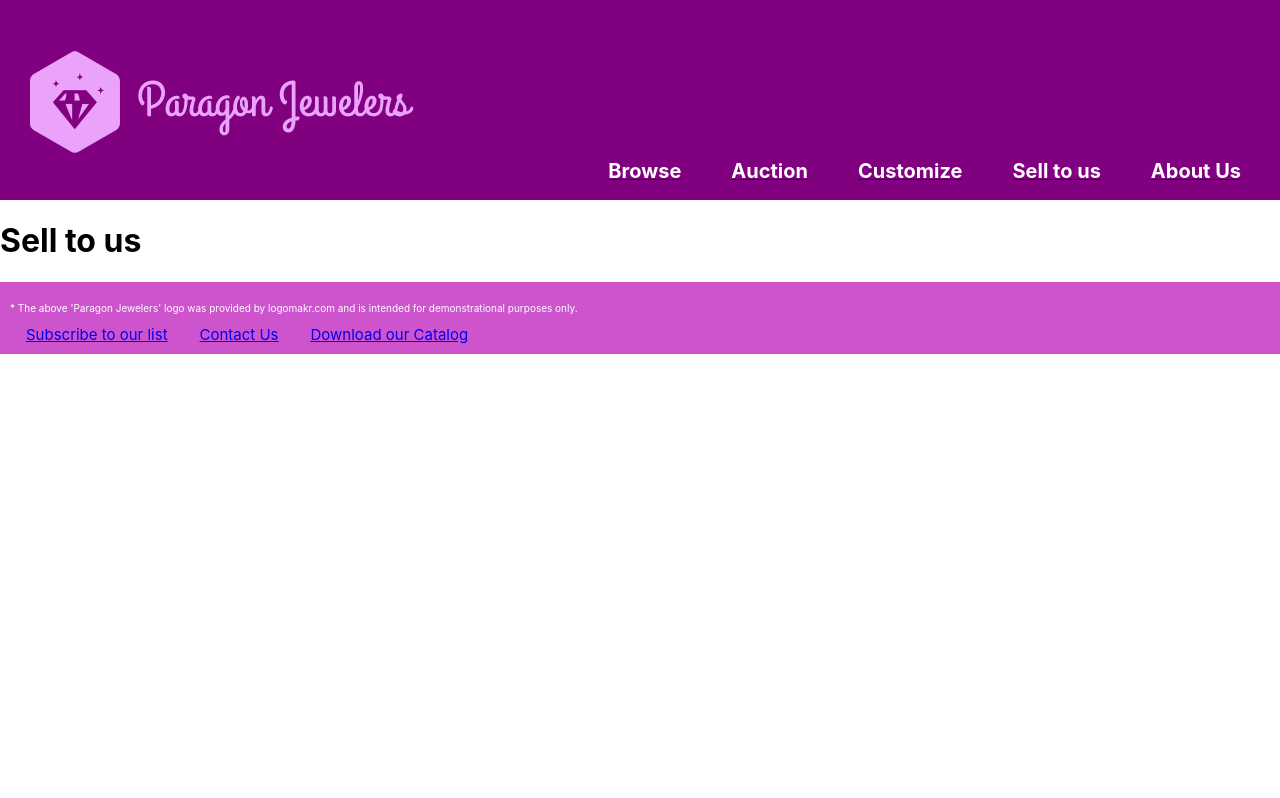
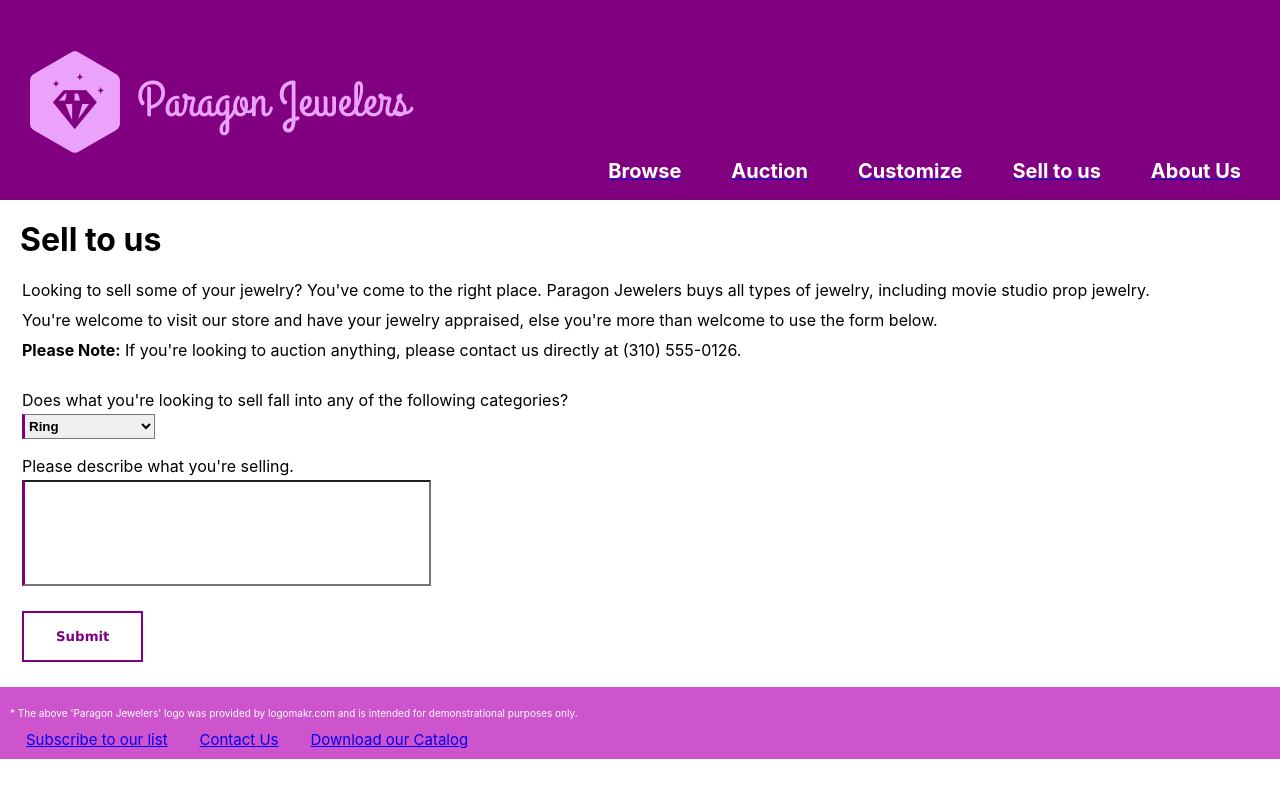
Before and after one commit to NaumanSir/paragon_jewelers, a React (Create React App) app: page /sell in a window 1280 px wide. Built offline with nearby package versions, Linux system fonts and the light colour scheme; what google-maps-react would draw is missing.

Commit message:
draft ready for deployment

```diff
--- a/src/components/Contact.css
+++ b/src/components/Contact.css
@@ -1,3 +1,7 @@
+.contact_background {
+    background-color: #eaa2fa;
+}
+
 .contact_section {
     background-color: #eaa2fa;
 }
@@ -8,3 +12,7 @@
     padding-top: 30px;
     text-align: center;
 }
+
+.contact_section p {
+    margin-left: 20px;
+}
--- a/src/components/Contact.js
+++ b/src/components/Contact.js
@@ -17,11 +17,13 @@ class Contact extends React.Component {
 
     render() {
         return (
-            <div className="contact_section">
-                <h1>Contact Us</h1>
-                <p>We're here to help with whatever your jewelry needs may be. Don't hesitate to contact us.</p>
-                <p><strong>Email us:</strong> paragon@paragonjewelers.com</p>
-                <p><strong>Call us:</strong> (310) 555-0126</p>
+            <div className="contact_background">
+                <div className="contact_section">
+                    <h1>Contact Us</h1>
+                    <p>We're here to help with whatever your jewelry needs may be. Don't hesitate to contact us.</p>
+                    <p><strong>Email us:</strong> paragon@paragonjewelers.com</p>
+                    <p><strong>Call us:</strong> (310) 555-0126</p>
+                </div>
                 {/* <img src="https://cdn.pixabay.com/photo/2014/10/24/03/22/rodeo-500716_1280.jpg" /> */}
                 <button onClick={this.handleClick}>Visit Us</button>
                 {this.state.render ? <Visit /> : null}
--- a/src/components/Customize.css
+++ b/src/components/Customize.css
@@ -11,10 +11,15 @@
     padding-top: 30px;
 }
 
+.form_header p {
+    margin-left: 20px;
+}
+
 .form_itself {
     padding: 15px;
     margin-left: 35px;
     /* border: 1px solid purple; */
+    /* border-bottom: 2px solid purple; */
 }
 
 .form_itself input {
@@ -23,6 +28,8 @@
     padding: 5px;
     color: lightgray;
     /* width: 300px; */
+    border-style: none;
+    border-left: 3px solid purple;
 }
 
 .form_itself select {
@@ -31,6 +38,8 @@
     padding: 5px;
     color: purple;
     font-weight: bold;
+    border-style: none;
+    border-left: 3px solid purple;
 }
 
 .number_of_pieces {
--- a/src/components/Customize.js
+++ b/src/components/Customize.js
@@ -11,7 +11,7 @@ class Customize extends React.Component {
             <div className="customize">
                 <div className="form_header">
                     <h1>Request an order of customized jewelry from Paragon Jewelers.</h1>
-                    <p>Complete the form below and Paragon Jewelers will contact you to clarify details and get you a quote.</p>
+                    <p>Complete the form below and Paragon Jewelers will contact you to clarify details and get you a quote ASAP.</p>
                 </div>
                 <div className="form_itself">
                     <form>
@@ -31,7 +31,7 @@ class Customize extends React.Component {
                         </select><br />
                         Number of pieces:&nbsp;&nbsp;
                         <input className="number_of_pieces" type="number" name="no_of_pieces" /><br />
-                        Describe what you imagine the custom piece(s) to look like<br />
+                        Describe what you imagine the custom piece(s) to look like.<br />
                         <input className="desc" type="textarea" cols="50" name="desc" /><br />
                         Is there any custom functionality you would like in this piece (fold out, light up, hidden compartment, etc.)?<br />
                         <input className="desc" type="textarea" name="functionality_desc" /><br />
--- a/src/components/Footer.css
+++ b/src/components/Footer.css
@@ -3,7 +3,7 @@
     padding: 10px;
     color: white;
     display: block;
-    position: absolute;
+    position: relative;
     width: 100%;
 }
 
--- /dev/null
+++ b/src/components/Sell.css
@@ -0,0 +1,43 @@
+.sell_header {
+    padding-bottom: 20px;
+}
+
+.sell_header p {
+    margin: 4px 25px 10px 22px;
+    padding: 0px;
+}
+
+.sell_form {
+    margin: 0px 25px 0px 22px;
+}
+
+.sell_form select {
+    margin-bottom: 17px;
+    margin-top: 4px;
+    font-weight: bold;
+    /* border-style: none; */
+    border-left: 3px solid purple;
+    height: 25px;
+}
+
+.sell_desc {
+    width: 400px;
+    height: 100px;
+    margin-top: 4px;
+    border-left: 3px solid purple;
+}
+
+.sell_submit input {
+    background-color: white;
+    border: 2px solid purple;
+    color: purple;
+    font-family: Lucida Sans;
+    font-weight: bolder;
+    padding: 16px 32px;
+    margin: 25px 0px 25px 0px;
+}
+
+.sell_submit input:hover {
+    background-color: purple;
+    color: white;
+}
--- a/src/components/Sell.js
+++ b/src/components/Sell.js
@@ -1,4 +1,5 @@
 import React from "react"
+import "./Sell.css"
 
 class Sell extends React.Component {
     // constructor() {
@@ -8,7 +9,27 @@ class Sell extends React.Component {
     render() {
         return (
             <div>
-                <h1>Sell to us</h1>
+                <div className="sell_header">
+                    <h1>Sell to us</h1>
+                    <p>Looking to sell some of your jewelry? You've come to the right place. Paragon Jewelers buys all types of jewelry, including movie studio prop jewelry.</p>
+                    <p>You're welcome to visit our store and have your jewelry appraised, else you're more than welcome to use the form below.</p>
+                    <p><strong>Please Note:</strong> If you're looking to auction anything, please contact us directly at (310) 555-0126.</p>
+                </div>
+
+                <form className="sell_form">
+                    Does what you're looking to sell fall into any of the following categories?<br />
+                        <select>
+                            <option value="ring">Ring</option>
+                            <option value="necklace">Necklace</option>
+                            <option value="bracelet">Bracelet / Bangle</option>
+                            <option value="none">None</option>
+                        </select><br />
+                    Please describe what you're selling.<br />
+                        <input className="sell_desc" type="textarea" cols="50" name="desc" /><br />
+                    <div className="sell_submit">
+                        <input type="submit" value="Submit" />
+                    </div>
+                </form>
             </div>
         )
     }
--- /dev/null
+++ b/src/components/Subscribe.css
@@ -0,0 +1,46 @@
+.subscribe_background {
+    background-color: #eaa2fa;
+}
+
+h1 {
+    margin-left: 20px;
+    margin-top: 0px;
+    padding-top: 20px;
+}
+
+label {
+    margin-left: 10px;
+    padding: 10px;
+}
+
+.disclaimer {
+    margin: 0px;
+}
+
+.inputs {
+    color: lightgray;
+    margin-bottom: 22px;
+    height: 20px;
+    border-style: none;
+    border-left: 3px solid purple;
+}
+
+.checkbox {
+    margin-left: 20px;
+    display: inline-block;
+}
+
+button {
+    background-color: white;
+    border: 2px solid purple;
+    color: purple;
+    font-family: Lucida Sans;
+    font-weight: bolder;
+    padding: 16px 32px;
+    margin: 20px;
+}
+
+button:hover {
+    background-color: purple;
+    color: white;
+}
--- a/src/components/Subscribe.js
+++ b/src/components/Subscribe.js
@@ -1,4 +1,5 @@
 import React from "react"
+import "./Subscribe.css"
 
 class Subscribe extends React.Component {
     // constructor() {
@@ -7,12 +8,15 @@ class Subscribe extends React.Component {
     // }
     render() {
         return (
-            <div>
+            <div className="subscribe_background">
+                <h1>Subscribe to our email list for exclusive deals and offerings.</h1>
                 <form>
                     <label>Name:</label>
-                        <input type="text" />
+                        <input className="inputs" type="text" value="&nbsp;Name" /><br />
                     <label>Email:</label>
-                        <input type="email" />
+                        <input className="inputs" type="email" value="&nbsp;Email" /><br />
+                        <input className="checkbox" name="consented" type="checkbox" />
+                    <label className="disclaimer" for="consented">I consent to receive promotional emails from Paragon Jewelers in accordance with California state law. I understand I am welcome to unsubscribe at any time of my choosing.</label>
                     <button type="submit">Subscribe</button>
                 </form>
             </div>
--- a/src/components/Visit.css
+++ b/src/components/Visit.css
@@ -3,11 +3,12 @@
     /* display: inline-block; */
 }
 
-.visit h4 {
-    margin-left: 550px;
+.visit h3 {
+    margin-left: 650px;
+    padding-top: 20px;
 }
 
 .visit p {
-    margin: 0px 0px 0px 550px;
+    margin: 0px 0px 0px 650px;
     padding: 0px;
 }
--- a/src/components/Visit.js
+++ b/src/components/Visit.js
@@ -10,8 +10,8 @@ class Visit extends React.Component {
     render() {
 
         const mapStyle = {
-            width: '440px',
-            height: '250px',
+            width: '510px',
+            height: '367px',
             padding: '20px',
             margin: '0px 0px 0px 40px',
         }
@@ -25,11 +25,15 @@ class Visit extends React.Component {
                 >
                     <Marker />
                 </Map>
-                <h4>Our Address:</h4>
+                <h3>Our Address:</h3>
                 <p>1221 N Rodeo Drive</p>
                 <p>Beverly Hills, CA 90210</p>
+                <h3>Hours:</h3>
+                <p><strong>Monday to Thursday:</strong> 8am to 6pm</p>
+                <p><strong>Fridays & Saturdays:</strong> 9am to 8pm</p>
+                <p><strong>Sundays:</strong> Generally closed, open upon request</p>
                 <div className="call_for_dir">
-                    <h4>Need Directions?</h4>
+                    <h3>Need Directions?</h3>
                     <p>Call us at (310) 555-0126.</p>
                     <p>We're more than happy to help.</p>
                 </div>
```
